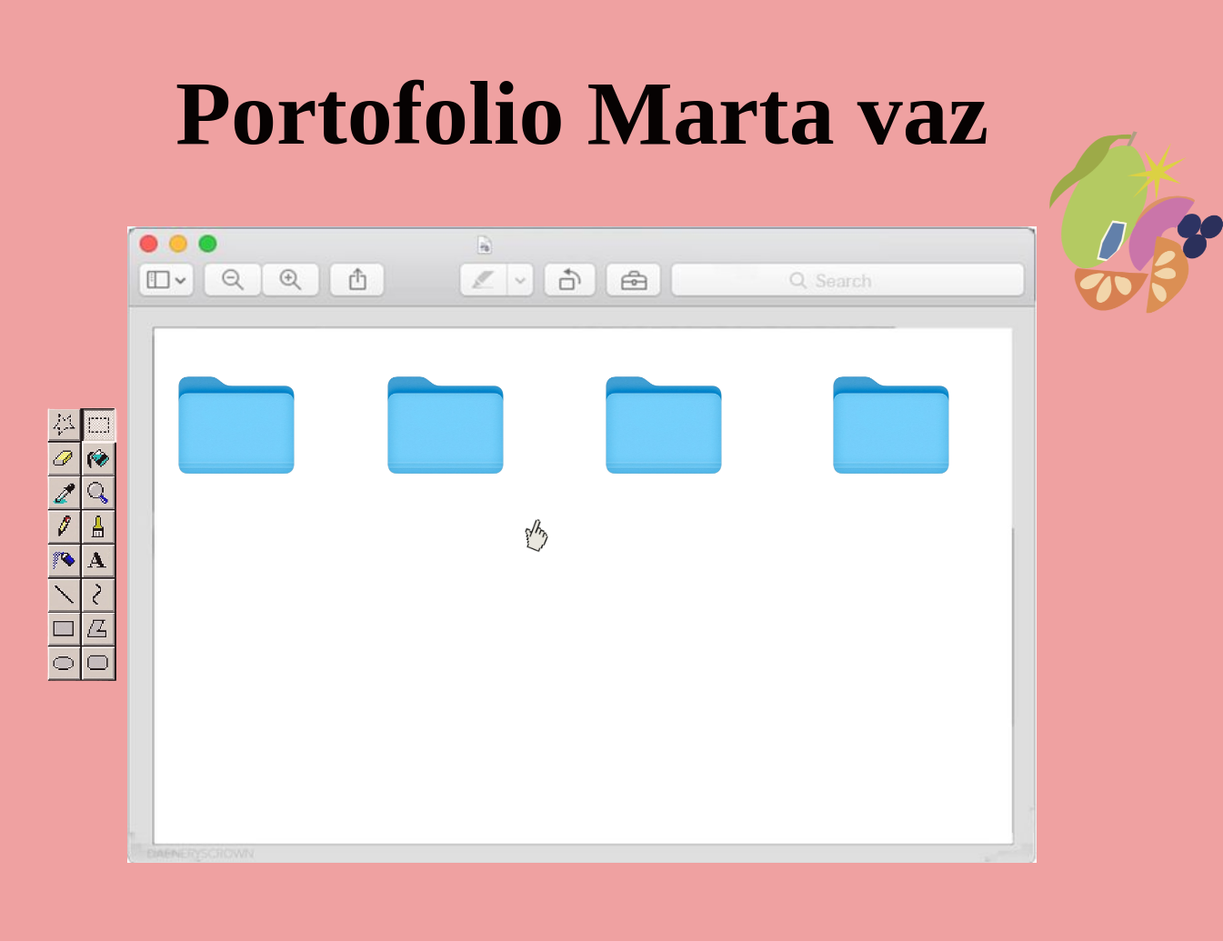
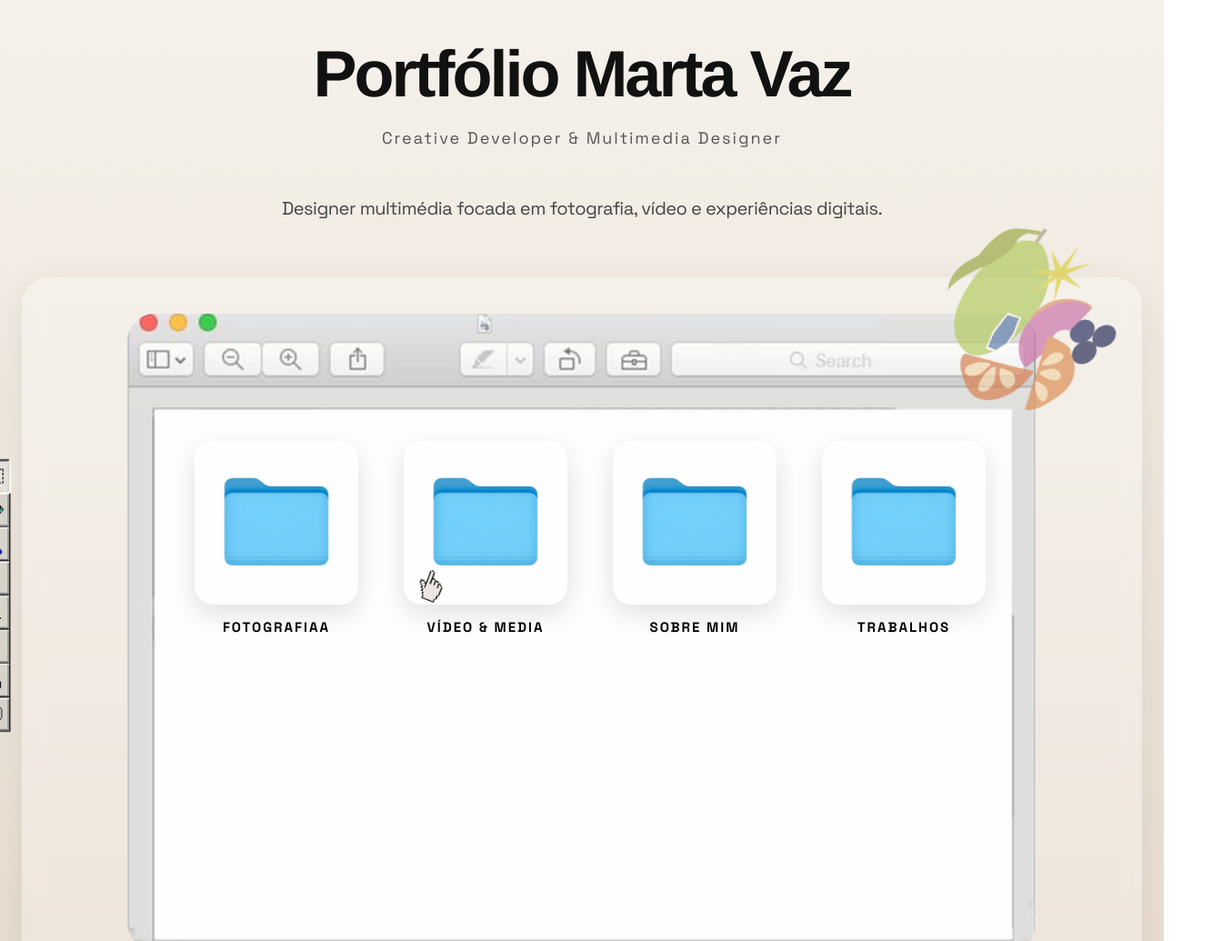
Before and after one commit to martaffbvaz-spec/MV, a plain HTML site: page index.html in a window 1280 px wide. Shown: the top 1035 px of the page at 91% size, 1345 px wide, since content can reach past the window. Before the commit the page ends 949 px from the top, so only its background shows below. Drawn offline with Linux system fonts and the light colour scheme.

Commit message:
Refactor portfolio page layout and styles
Updated styles and structure of the portfolio page, including changes to font, layout, and animations.

```diff
--- a/index.html
+++ b/index.html
@@ -1,146 +1,362 @@
 <!DOCTYPE html>
 <html lang="pt-pt">
+
 <head>
+
     <title>portfolio test</title>
+
+
     <meta charset="UTF-8">
+
     <link rel="stylesheet" href="estilos.css">
 
+    <!-- FONTE -->
+    <link rel="preconnect" href="https://fonts.googleapis.com">
+
+    <link rel="preconnect" href="https://fonts.gstatic.com" crossorigin>
+
+    <link href="https://fonts.googleapis.com/css2?family=Space+Grotesk:wght@300;400;500;700&display=swap" rel="stylesheet">
+
     <style>
+
+        body {
+            background: linear-gradient(to bottom, #f5f1eb, #e8ddd0);
+            font-family: 'Space Grotesk', sans-serif;
+            overflow-x: hidden;
+            letter-spacing: -0.5px;
+
+            animation: fadeIn 1.2s ease;
+        }
+
         .container {
             position: relative;
-            width: 1000px;
+
+            max-width: 1200px;
+            width: 90%;
+
             margin: auto;
+
             z-index: 10;
+
+            display: flex;
+            justify-content: center;
+            align-items: center;
+
+            background: rgba(255,255,255,0.25);
+
+            backdrop-filter: blur(12px);
+
+            border-radius: 30px;
+
+            padding: 40px;
+
+            box-shadow:
+            0 10px 40px rgba(0,0,0,0.08);
         }
 
         .imagem-fundo {
             width: 1000px;
             height: 700px;
+
             display: block;
+
+            border-radius: 30px;
+
+            object-fit: cover;
+
+            opacity: 0.95;
         }
-/* --- ESTILO DO H1 COM HOVER PARA PRETO --- */
+
         h1 {
-            font-family: barbra, sans-serif;
-            font-size: 100px;
-            color: #060202; /* Cor inicial (podes mudar para a que quiseres) */
-            transition: color 0.3s ease; /* Faz a mudança ser suave */
-            cursor: default;
+
+            font-family: "Helvetica Neue", Arial, sans-serif;
+
+            font-weight: 700;
+
+            font-size: 72px;
+
+            text-align: center;
+
+            color: #111;
+
+            margin-top: 40px;
+
+            margin-bottom: 10px;
+
+            letter-spacing: -3px;
+
+            transition: 0.4s ease;
         }
 
         h1:hover {
-            color: #ffffff !important; /* Muda para preto ao passar o rato */
+            color: #555;
         }
-        .pasta {
+
+        .subtitulo {
+
+            text-align: center;
+
+            font-size: 18px;
+
+            color: #555;
+
+            margin-bottom: 50px;
+
+            letter-spacing: 2px;
+        }
+
+        .intro {
+
+            text-align: center;
+
+            max-width: 700px;
+
+            margin: auto;
+
+            margin-bottom: 60px;
+        }
+
+        .intro p {
+
+            font-size: 20px;
+
+            line-height: 1.6;
+
+            color: #444;
+        }
+
+        /* PASTAS */
+
+        .pasta-container {
+
             position: absolute;
-            top: 120px;
+
+            text-align: center;
+
             width: 200px;
-            height: 200px;
         }
-       .pasta:hover {
-            transform: scale(1.05); /* Pequeno aumento no hover */
+
+        .pasta-container img {
+
+            width: 180px;
+
+            height: 180px;
+
+            transition: all 0.4s ease;
+
+            box-shadow:
+            0 10px 30px rgba(0,0,0,0.12);
+
+            border-radius: 20px;
         }
+
+        .pasta-container:hover img {
+
+            transform: translateY(-10px) scale(1.04);
+        }
+
+        .pasta-container p {
+
+            margin-top: 10px;
+
+            font-weight: 600;
+
+            font-size: 15px;
+
+            color: black;
+
+            letter-spacing: 2px;
+
+            text-transform: uppercase;
+
+            transition: 0.3s ease;
+        }
+
+        .pasta-container:hover p {
+
+            color: #000;
+
+            transform: translateY(5px);
+        }
+
         .pasta1 {
-            left: 20px;
+            left: 180px;
+            top: 180px;
         }
 
         .pasta2 {
-            left: 250px; /* ao lado da primeira */
-        }
-        .pasta3 {
-            left: 490px; /* ao lado da segunda */
-
-        }
-        .pasta4 {
-            left: 740px; /* ao lado da segunda */
-
+            left: 410px;
+            top: 180px;
         }
 
-        /* --- ANIMAÇÃO PARA A FRUTA RODAR --- */
+        .pasta3 {
+            left: 640px;
+            top: 180px;
+        }
+
+        /* PASTA 4 EM BAIXO */
+
+        .pasta4 {
+            left: 870px;
+            top: 180px
+        }
+
+        /* ANIMAÇÃO */
+
         @keyframes rodar {
-            from { transform: rotate(0deg); }
-            to { transform: rotate(360deg); }
+
+            from {
+                transform: rotate(0deg);
+            }
+
+            to {
+                transform: rotate(360deg);
+            }
         }
 
         .fruit {
+
             position: absolute;
+
             left: 1010px;
-            top: -100px;
+
+            top: -50px;
+
             width: 200px;
-            height: auto;
-            z-index: 10;
-            pointer-events: none;
-            /* Aplica a animação: 4 segundos por volta, infinita e linear */
-            animation: rodar 4s linear infinite;
+
+            animation: rodar 18s linear infinite;
+
+            opacity: 0.7;
         }
 
         .cursor-loading {
+
             position: absolute;
-            left: 420px;       /* Posicionado logo após o fim da pasta2 */
-            top: 310px;        /* Ajustado para parecer que está a clicar no canto */
-            width: 60px;       /* Tamanho do cursor */
-            height: auto;
-            z-index: 10;       /* Garante que fica por cima de tudo */
-            pointer-events: none; /* O clique "atravessa" o gif para a pasta */
+
+            left: 420px;
+
+            top: 310px;
+
+            width: 60px;
+
+            pointer-events: none;
         }
+
         .barra-ferramentas {
+
             position: absolute;
-            /* Posicionada em relação ao container, mas "ancorada" à esquerda */
-            left: -200px;       /* Move a imagem para fora do container para a esquerda */
-            top: 150px;         /* Alinha verticalmente com as pastas */
 
-            /* Define um tamanho equilibrado */
-            width: 300px;        /* Reduz o tamanho original para não sobrecarregar */
-            height: auto;       /* Mantém a proporção */
+            left: -200px;
 
-            z-index: 5;         /* Por cima do fundo, mas pode ficar atrás do cursor */
-            opacity: 0.9;       /* Ligeiramente transparente para se integrar melhor */
-            image-rendering: pixelated; /* Mantém a imagem nítida (essencial para pixel art) */
+            top: 150px;
+
+            width: 300px;
+
+            opacity: 0.9;
         }
-        @keyframes mudaCor {
-            0% { background-color: #ffadad; }
-            50% { background-color: #9bf6ff; }
-            100% { background-color: #ffd6a5; }
+
+        @keyframes fadeIn {
+
+            from {
+
+                opacity: 0;
+
+                transform: translateY(20px);
             }
+
+            to {
+
+                opacity: 1;
+
+                transform: translateY(0);
+            }
+        }
+
     </style>
+
 </head>
 
-<body style="background-color:rgb(239, 161, 161);">
+<body>
 
+    <h1>Portfólio Marta Vaz</h1>
 
-    <h1 style="font-family:tanamera; font-size:100px;">
-        Portofolio Marta vaz
-    </h1>
+    <p class="subtitulo">
+        Creative Developer & Multimedia Designer
+    </p>
+
+    <div class="intro">
+
+        <p>
+            Designer multimédia focada em fotografia,
+            vídeo e experiências digitais.
+        </p>
+
+    </div>
 
     <div class="container">
+
         <img src="imagens/imagemfundo.jpg" class="imagem-fundo">
 
-        <!-- Pasta trabalho-->
-        <a href="Trabalho.html">
-            <img src="imagens/pasta.png" class="pasta pasta4">
+        <!-- FOTOGRAFIA -->
+
+        <div class="pasta-container pasta1">
+
+            <a href="fotografia.html">
+                <img src="imagens/pasta.png">
             </a>
 
-        <!-- Pasta Fotografia -->
-        <a href="fotografia.html">
-            <img src="imagens/pasta.png" class="pasta pasta1">
+            <p>FOTOGRAFIAa</p>
+
+        </div>
+
+        <!-- MULTIMEDIA -->
+
+        <div class="pasta-container pasta2">
+
+            <a href="Multimedia.html">
+                <img src="imagens/pasta.png">
             </a>
 
-        <!-- Pasta Multimedia -->
-        <a href="Multimedia.html">
-            <img src="imagens/pasta.png" class="pasta pasta2">
-        </a>
-         <!-- Pasta contact -->
+            <p>VÍDEO & MEDIA</p>
+
+        </div>
+
+        <!-- SOBRE MIM -->
+
+        <div class="pasta-container pasta3">
+
             <a href="contact.html">
-            <img src="imagens/pasta.png" class="pasta pasta3">
+                <img src="imagens/pasta.png">
             </a>
 
-            <img src="imagens/p1.png" class="pasta de barra-ferramentas">
+            <p>SOBRE MIM</p>
+
+        </div>
+
+        <!-- TRABALHOS -->
+
+        <div class="pasta-container pasta4">
+
+            <a href="Trabalho.html">
+                <img src="imagens/pasta.png">
             </a>
-        </a>
+
+            <p>TRABALHOS</p>
+
+        </div>
+
+        <!-- ELEMENTOS VISUAIS -->
+
+        <img src="imagens/p1.png" class="barra-ferramentas">
+
         <img src="imagens/Untitled-2.png" class="fruit">
-              </a>
+
+        <!-- CURSOR GIF -->
+
         <img src="imagens/cursorhand.gif" class="cursor-loading">
-              </a>
+
     </div>
 
 </body>
+
 </html>
```
Lines whose indentation alone changed are shown as unchanged.
